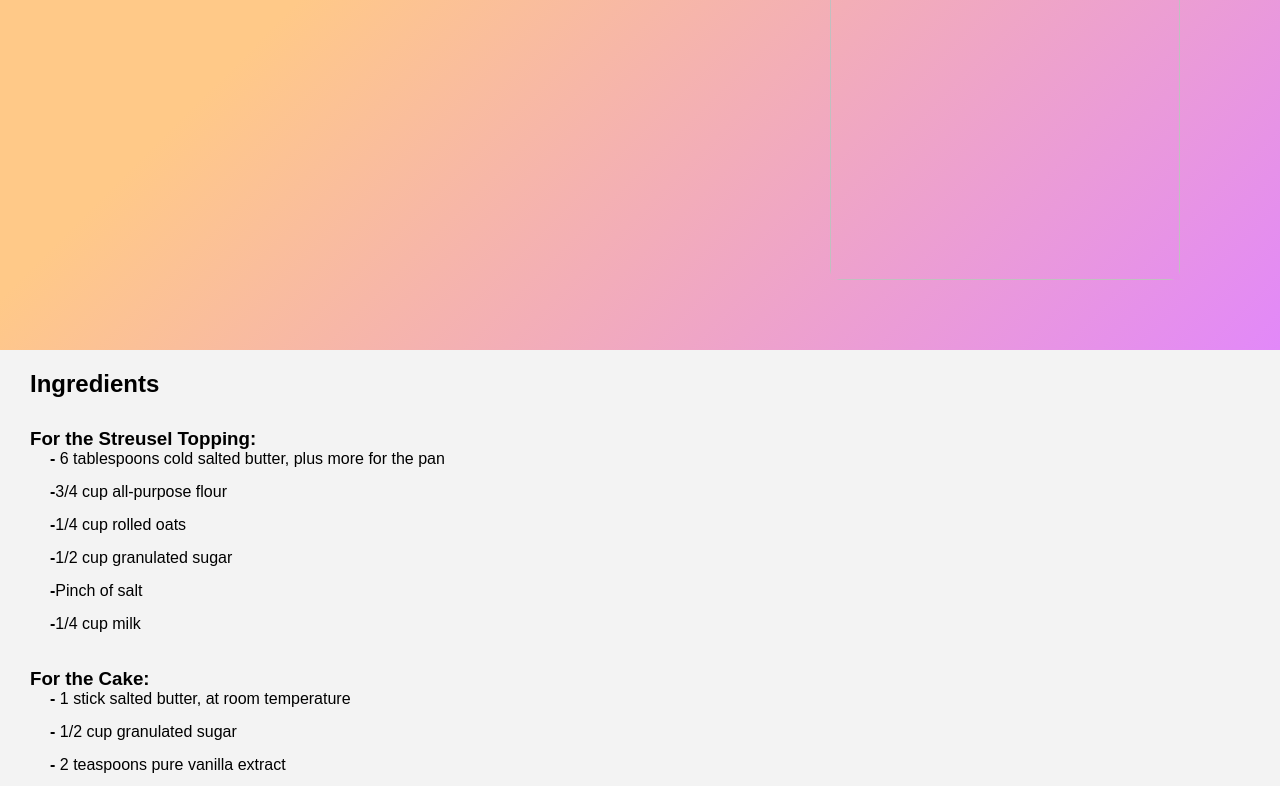
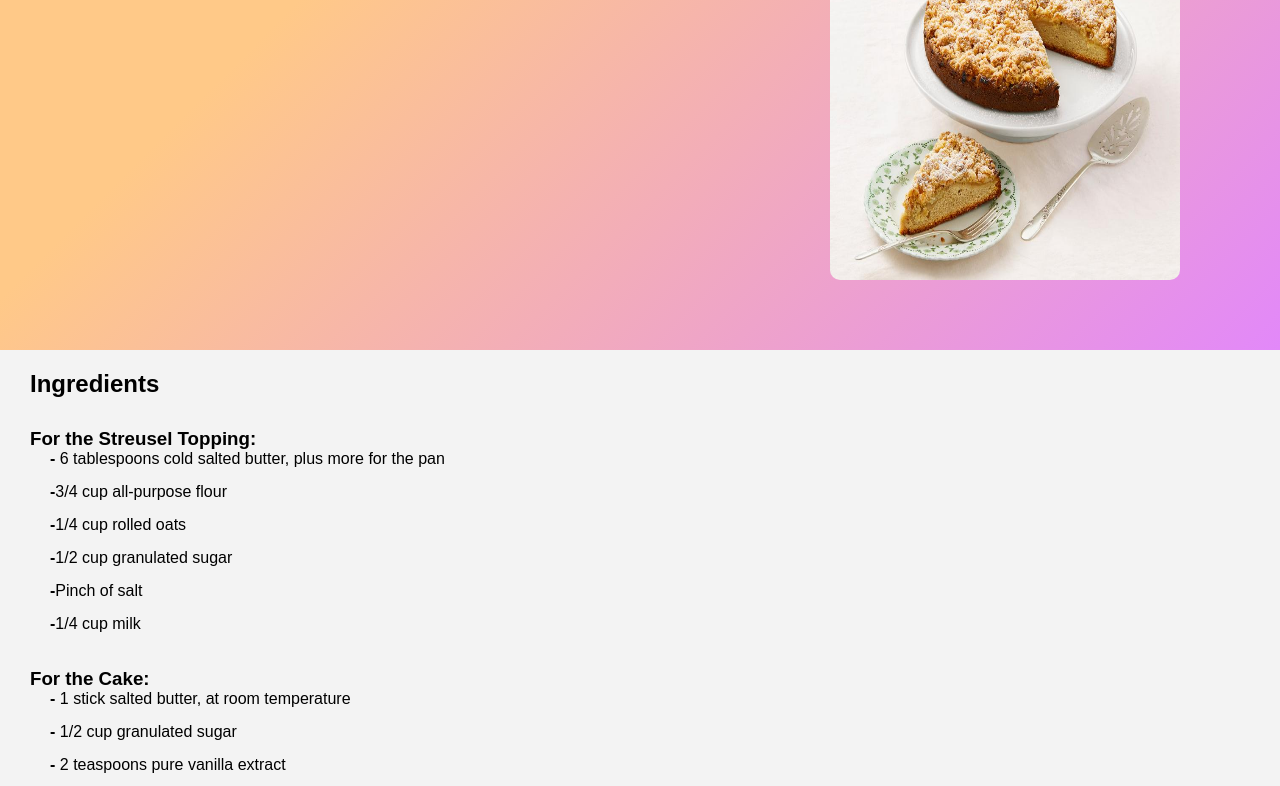
Before and after one commit to LEEYIFAN19/recipes-websites, a plain HTML site: page recipe2.html in a window 1280 px wide. Shown: the part 170-956 px from the top of the page. Drawn offline with Linux system fonts and the light colour scheme; the site is published under a folder, as on GitHub Pages, so addresses that start at the root find nothing.

Commit message:
Update recipe2.html

```diff
--- a/recipe2.html
+++ b/recipe2.html
@@ -22,7 +22,7 @@
     <!-- Banner -->
     <section class="banner">
         <div class="inner-img">
-            <img src="/images/img2.jpeg" alt="">
+            <img src="images/img2.jpeg" alt="">
         </div>
         <div class="inner-text">
             <h1>Irish Apple Cake</h1>
```
